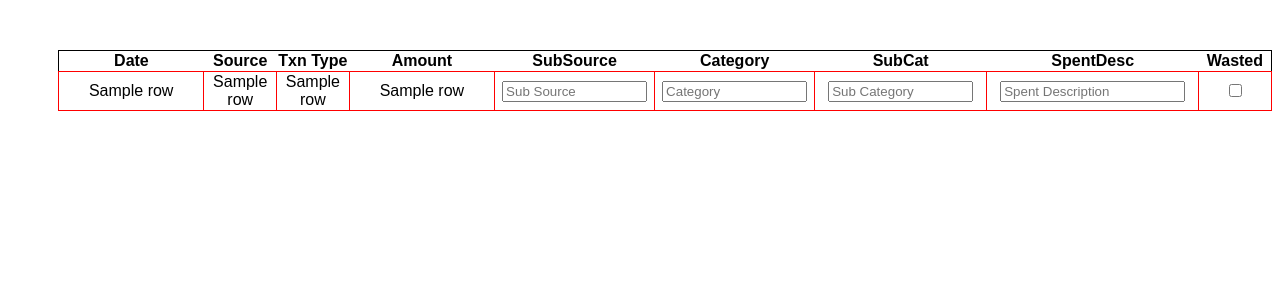
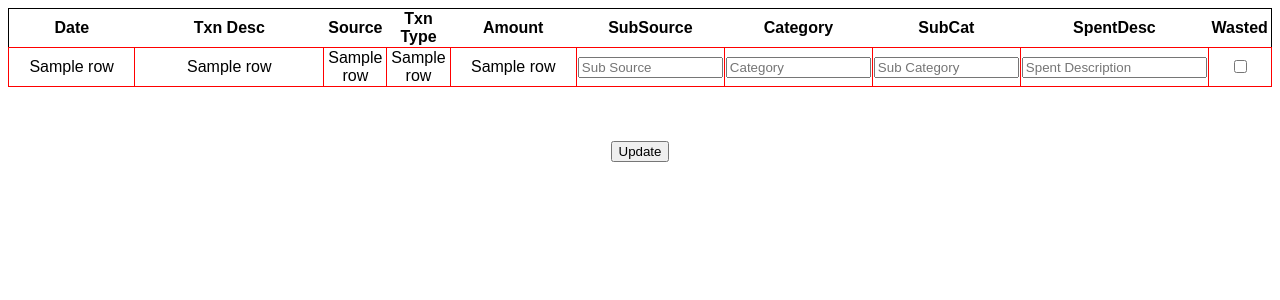
Before and after one commit to Francis070/Expense_Analyser, a Flask app: template templates/home.html in a window 1280 px wide. Shown: the top 300 px of the page. Run offline with Flask 2, Linux system fonts and the light colour scheme; the template is opened without the code that fills it: most values are stand-ins (such as "Sample title", 1, 10 or a date in 2020).

Commit message:
updated flask web ui

```diff
--- a/templates/home.html
+++ b/templates/home.html
@@ -22,16 +22,16 @@
 <table
         style=" font-family: arial, sans-serif;
        border: 1px solid black;
-       margin-left: 50px;
+<!--       margin-left: 50px;-->
        margin-top: 50px;
        text-align: center;
-       padding:10px;"
+       padding:30px;"
 >
 
     <tr>
         <th>Date</th>
 <!--        <th>TransactionID</th>-->
-<!--        <th>Txn Desc</th>-->
+        <th>Txn Desc</th>
         <th>Source</th>
         <th>Txn Type</th>
         <th>Amount</th>
@@ -46,7 +46,7 @@
     <tr>
         <td style="width: 10%;"> {{ row[1] }}</td>
 <!--        <td>{{ row[3] }}</td>-->
-<!--        <td>{{ row[4] }}</td>-->
+        <td>{{ row[4] }}</td>
         <td style="width: 5%;">{{ row[7] }}</td>
         <td style="width: 5%;">{{ row[5] }}</td>
         <td style="width: 10%;">{{ row[2] }}</td>
@@ -121,7 +121,10 @@
 </table>
 
 <!-- View all the claims -->
-<!-- <button type="submit", class="viewall-button" name="save", value="save">View All</button>-->
+<br><br><br>
+        <div class="d-grid gap-2 col-6 mx-auto" align = 'center'>
+            <button type="submit" class="btn btn-primary">Update</button>
+        </div>
 
 </form>
 </body>
```
